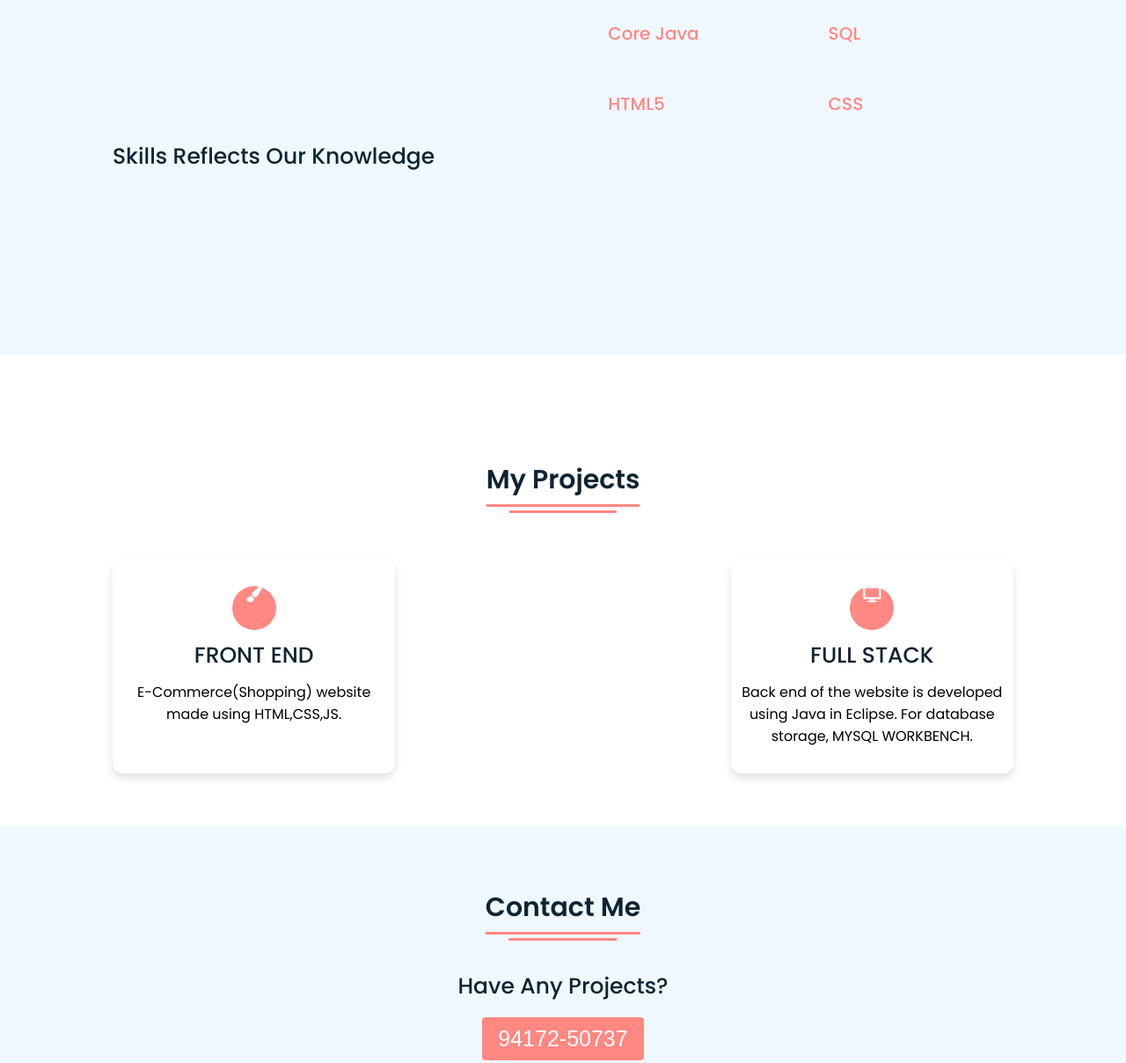
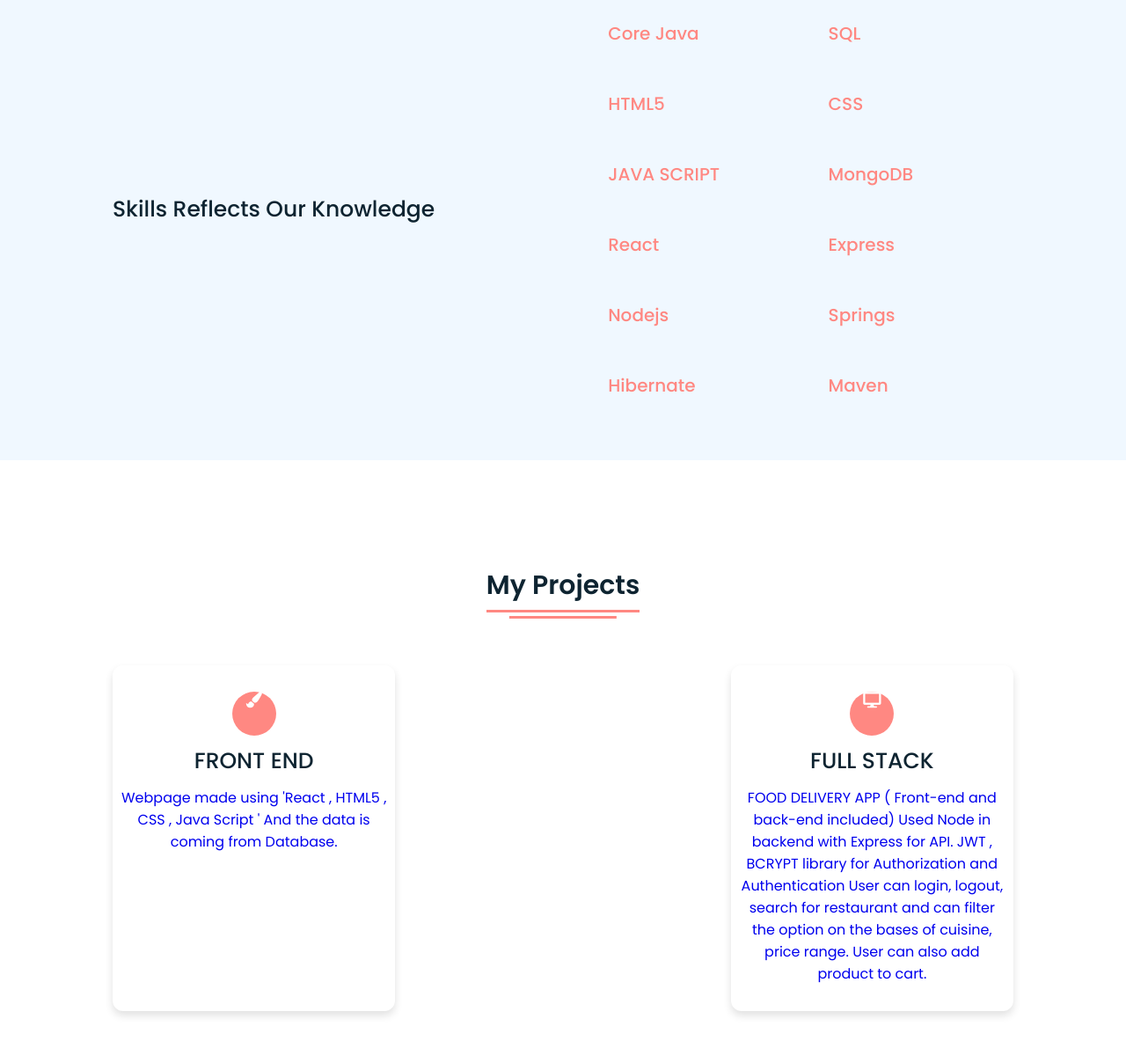
Before and after one commit to pranavarjun05/portfolio, a plain HTML site: page index.html in a window 1280 px wide. Shown: the part 1623-2831 px from the top of the page at 88% size. Drawn offline with Linux system fonts and the light colour scheme.

Commit message:
a href changes

```diff
--- a/index.html
+++ b/index.html
@@ -116,35 +116,40 @@
             <!-- <div class="per">100%</div> -->
           </div>
           <div class="box">
-            <div class="topic"></div>
+            <div class="topic">JAVA SCRIPT</div>
             <!-- <div class="per">80%</div> -->
           </div>
           <div class="box">
-            <div class="topic"></div>
+            <div class="topic">MongoDB</div>
             <!-- <div class="per">70%</div> -->
           </div>
           <div class="box">
-            <div class="topic"></div>
+            <div class="topic">React</div>
             <!-- <div class="per">100%</div> -->
           </div>
 
           <div class="box">
-            <div class="topic"></div>
+            <div class="topic">Express</div>
             <!-- <div class="per">100%</div> -->
           </div>
 
           <div class="box">
-            <div class="topic"></div>
+            <div class="topic">Nodejs</div>
             <!-- <div class="per">100%</div> -->
           </div>
 
           <div class="box">
-            <div class="topic"></div>
+            <div class="topic">Springs</div>
             <!-- <div class="per">100%</div> -->
           </div>
 
           <div class="box">
-            <div class="topic"></div>
+            <div class="topic">Hibernate</div>
+            <!-- <div class="per">100%</div> -->
+          </div>
+
+          <div class="box">
+            <div class="topic">Maven</div>
             <!-- <div class="per">100%</div> -->
           </div>
 
@@ -168,19 +173,18 @@
 
             <i class="fas fa-paint-brush"></i>
           </div>
-          <!-- <a href=  target="_blank"> -->
-            <div class="topic">FRONT END</div></a>
-         <p>E-Commerce(Shopping) website made using HTML,CSS,JS. </p>
+          <a href="https://bejewelled-bonbon-e1f826.netlify.app/"  target="_blank">
+            <div class="topic">FRONT END</div>
+         <p>Webpage made using 'React , HTML5 , CSS , Java Script ' And the data is coming from Database.</p></a>
         </div>
         <div class="box">
           <div class="icon">
             <i class="fas fa-desktop"></i>
           </div>
-          <!-- <a href=  target="_blank"> -->
-            <div class="topic">FULL STACK</div></a>
-          <p>Back end of the website is developed using Java in Eclipse.
-            For database storage, MYSQL WORKBENCH.
-          </p>
+          <a href="https://elegant-basbousa-5090c8.netlify.app/"  target="_blank">
+            <div class="topic">FULL STACK</div>
+          <p>FOOD DELIVERY APP ( Front-end and back-end included) Used Node in backend with Express for API. JWT , BCRYPT library for Authorization and Authentication User can login, logout, search for restaurant and can filter the option on the bases of cuisine, price range. User can also add product to cart.
+          </p></a>
         </div>
         <!-- <div class="box">
           <div class="icon">
```
